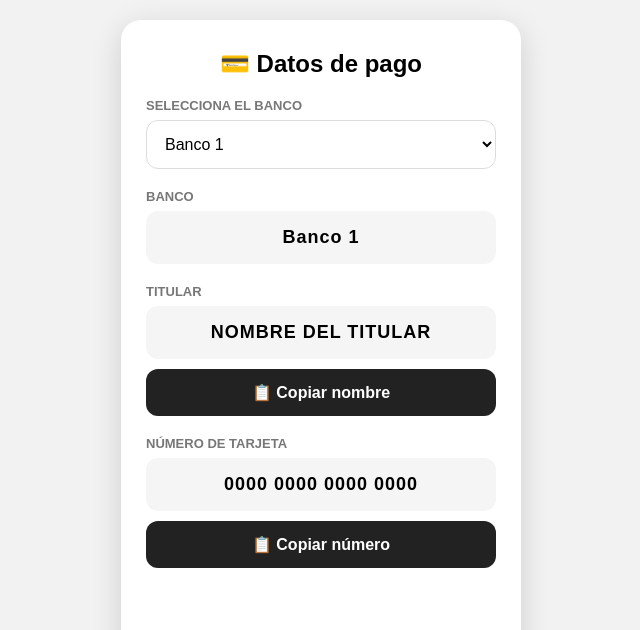
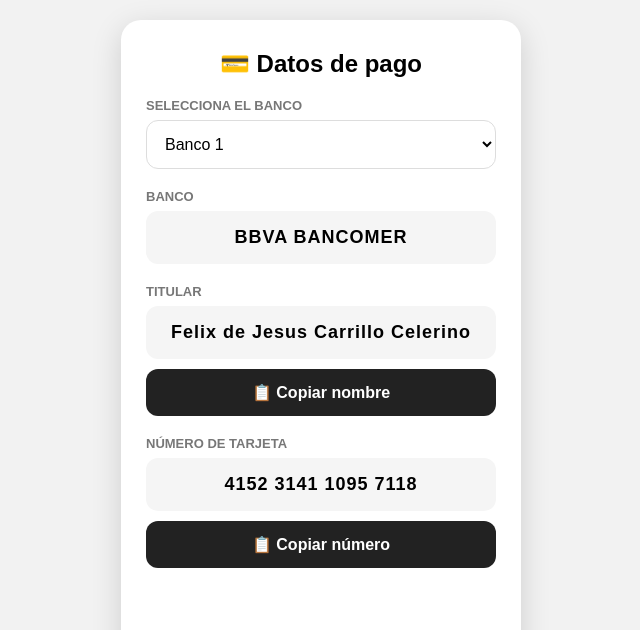
Before and after one commit to dcreate/Ejemplos, a plain HTML site: page index.html in a window 1280 px wide. Shown: the top 630 px of the page, without its empty margins (319-959 px from the left). Drawn offline with Linux system fonts and the light colour scheme.

Commit message:
Update bank card details in index.html

```diff
--- a/index.html
+++ b/index.html
@@ -476,35 +476,24 @@
 
   tarjeta1: {
 
-    banco: "Banco 1",
+    banco: "BBVA BANCOMER",
 
-    numero: "0000000000000000",
+    numero: "4152314110957118",
 
-    titular: "NOMBRE DEL TITULAR"
+    titular: "Felix de Jesus Carrillo Celerino"
 
   },
 
 
   tarjeta2: {
 
-    banco: "Banco 2",
+    banco: "Santander",
 
-    numero: "1111111111111111",
+    numero: "5579087009265130",
 
-    titular: "NOMBRE DEL TITULAR"
+    titular: "Felix de Jesus Carrillo Celerino"
 
   },
-
-
-  tarjeta3: {
-
-    banco: "Banco 3",
-
-    numero: "2222222222222222",
-
-    titular: "NOMBRE DEL TITULAR"
-
-  }
 
 };
 
```
